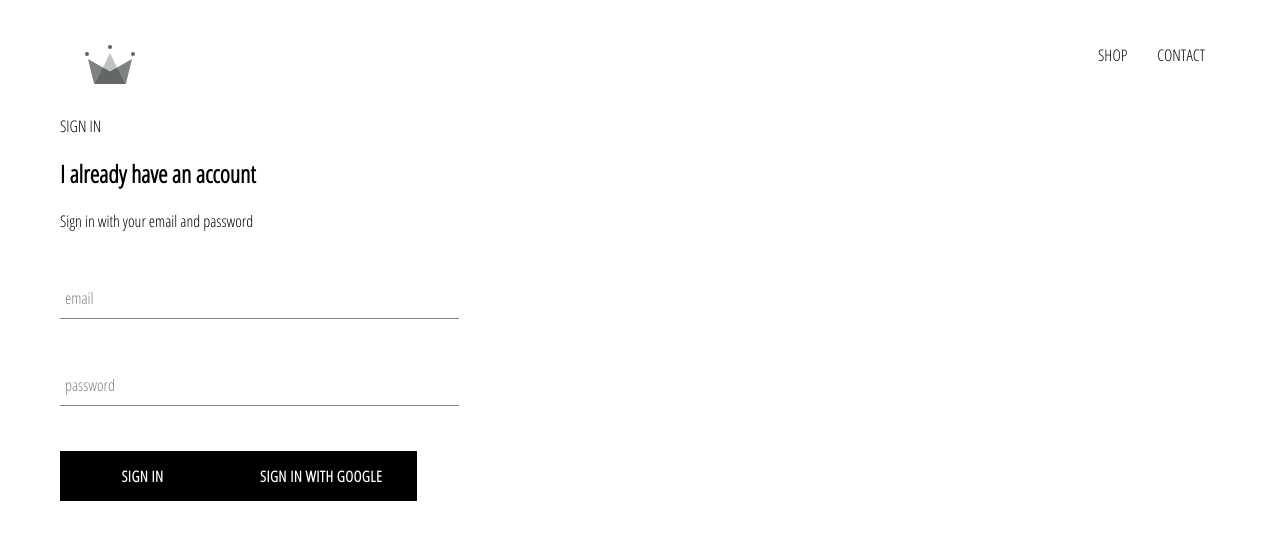
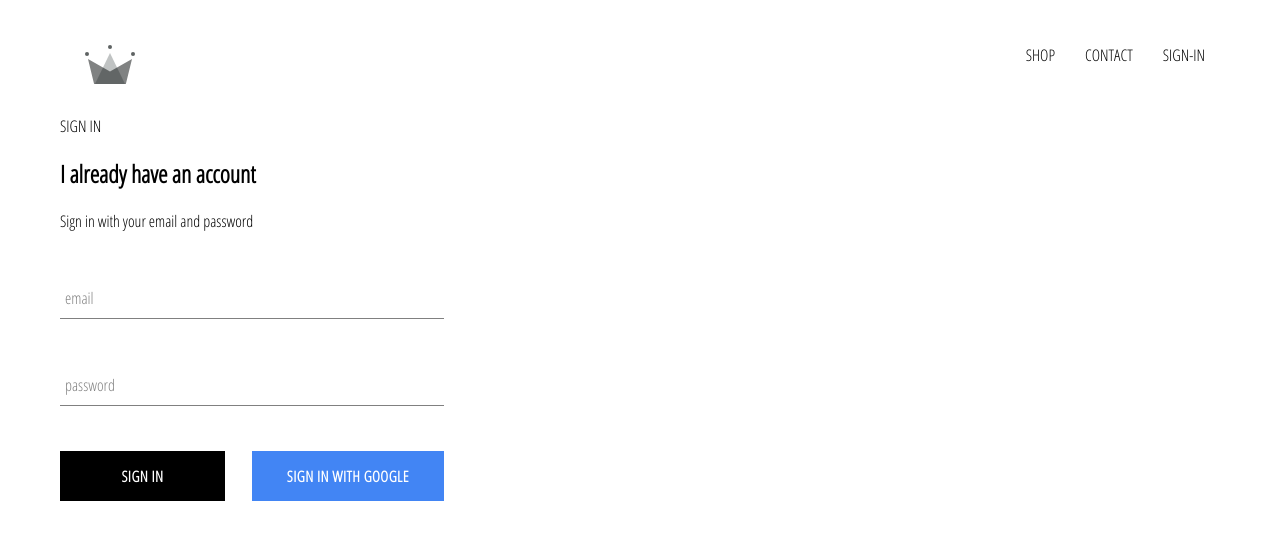
Before and after one commit to redass12/crwn-clothing2, a React (Create React App) app: page /signin in a window 1280 px wide. Shown: the top 540 px of the page. Built offline with nearby package versions, Linux system fonts and the light colour scheme; no server answers.

Commit message:
integreated firebase into application , created sign in page with sign in component and sing in with google

```diff
--- a/src/App.css
+++ b/src/App.css
@@ -8,3 +8,7 @@
     text-decoration: none;
     color: black;
 }
+
+*{
+    box-sizing: border-box;
+}
--- a/src/App.js
+++ b/src/App.js
@@ -5,12 +5,39 @@
 import ShopPage from './pages/shop/shop.component';
 import Header from './components/header/header.component';
 import SignInAndSignUpPage from './pages/sign-in-and-sign-up/sign-in-and-sign-up.component';
+import {auth} from './firebase/firebase.utils';
+
+class App extends React.Component {
+
+  constructor(){
+
+    super();
+
+    this.state={
+      currentUser : null
+    }
+  }
 
 
-function App() {
+  unsubscribeFromAuth = null;
+
+  componentDidMount(){
+     this.unsubscribeFromAuth = auth.onAuthStateChanged(user=>{
+       this.setState({currentUser:user});
+     });
+
+  }
+
+
+  componentWillUnmount() {
+    this.unsubscribeFromAuth();
+  }
+
+
+render(){
   return (
     <div>
-      <Header/>
+      <Header currentUser={this.state.currentUser}/>
       <Switch>
         <Route exact path='/' component={HomePage}></Route>
         <Route path='/shop' component={ShopPage}/>
@@ -19,5 +46,6 @@
     </div>
   );
 }
+}
 
 export default App;
--- a/src/components/custom-button/custom-button.component.jsx
+++ b/src/components/custom-button/custom-button.component.jsx
@@ -2,9 +2,10 @@
 
 import './custom-button.style.scss';
 
-const CustomButton = ({children , ...otherProps}) => (
+const CustomButton = ({children ,isGoogleSignIn, ...otherProps}) => (
 
-    <button className='custom-button' {...otherProps}>
+    <button className={`${isGoogleSignIn ? 'google-sign-in':''} custom-button`}
+     {...otherProps}>
         {children}
     </button>
 
--- a/src/components/custom-button/custom-button.style.scss
+++ b/src/components/custom-button/custom-button.style.scss
@@ -19,4 +19,15 @@
       color: black;
       border: 1px solid black;
     }
+
+    &.google-sign-in {
+      background-color: #4285f4;
+      color : white;
+
+
+        &:hover {
+          background-color: #357ae8;
+          border: none;
+        }
+    }
   }
--- a/src/components/directory-menu/directory-menu.component.jsx
+++ b/src/components/directory-menu/directory-menu.component.jsx
@@ -48,6 +48,8 @@
     }
 
 
+
+
     render() {
       console.log("render");
         return (
--- a/src/components/header/header.component.jsx
+++ b/src/components/header/header.component.jsx
@@ -2,8 +2,8 @@
 import {Link} from 'react-router-dom';
 import './header.styles.scss';
 import {ReactComponent as Logo} from '../../assets/Group.svg';
-
-const Header = () =>
+import {auth} from '../../firebase/firebase.utils';
+const Header = ({currentUser}) =>
 (
 
     <div className='header'>
@@ -17,7 +17,16 @@
             <Link className='option' to='/shop'>
                 CONTACT
             </Link>
+            {
+                currentUser ? (
+                <div className='option' onClick={() => auth.signOut()}>
+                SIGN OUT
+                </div>
+            )  : (
+                <Link className='option' to='/signin'>SIGN-IN</Link>
 
+                )
+            }
         </div>
     </div>
 
--- a/src/components/sign-in/sign-in.component.jsx
+++ b/src/components/sign-in/sign-in.component.jsx
@@ -57,17 +57,15 @@
                             handleChange={this.handleChange}
                             label='password'
                             />
+                            <div className='buttons'>
+                            <CustomButton type='submit'>Sign IN</CustomButton>
 
-                    <CustomButton type='submit'>
-                        Sign in
-                    </CustomButton>
-
-                    <CustomButton onClick={signInwithGoogle}>
-                        {''}
-                        SIGN IN WITH GOOGLE{''}
-                    </CustomButton>
-
-                </form>
+                            <CustomButton onClick={signInwithGoogle} isGoogleSignIn>
+                                {''}
+                                SIGN IN WITH GOOGLE{''}
+                            </CustomButton>
+                            </div>
+                            </form>
 
             </div>
         )
--- a/src/components/sign-in/sign-in.style.scss
+++ b/src/components/sign-in/sign-in.style.scss
@@ -2,4 +2,14 @@
     width: 30vw;
     display: flex;
     flex-direction: column;
+
+
+    .title {
+        margin: 10px 0;
+    }
+
+    .buttons {
+        display: flex;
+        justify-content: space-between;
+    }
 }
```
